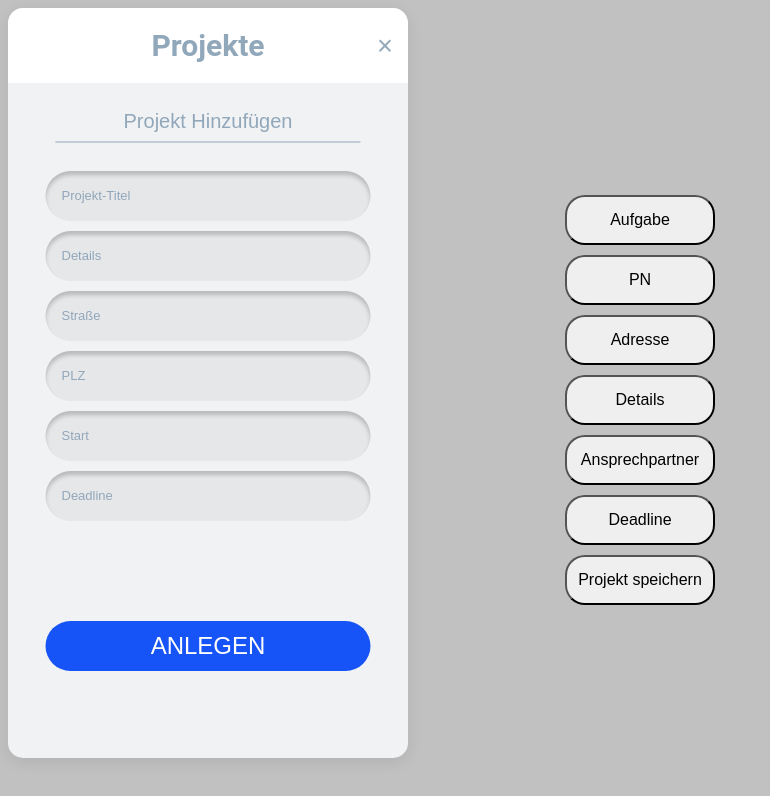
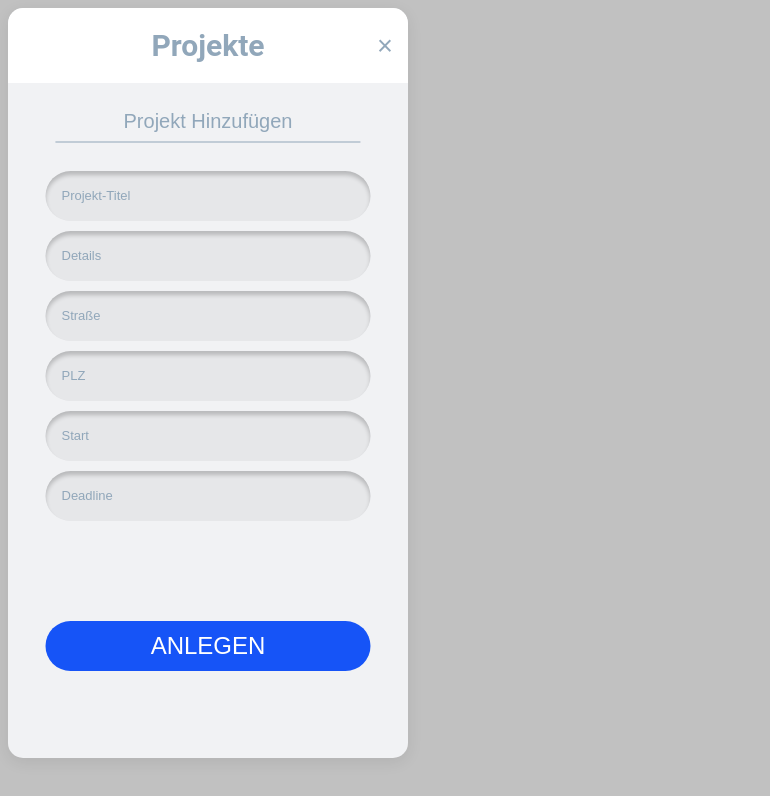
Before and after one commit to edwingutar/smartBauDoc, an Angular app in the folder frontend/: page /AddProject in a window 1280 px wide. Shown: the top 796 px of the page, without its empty margins (0-770 px from the left). Built offline with nearby package versions, Linux system fonts and the light colour scheme.

Commit message:
Speichern des Projekts erfolgt nun über korrekten Button

```diff
--- a/frontend/src/app/components/add-project/add-project.component.html
+++ b/frontend/src/app/components/add-project/add-project.component.html
@@ -64,21 +64,11 @@
         [title]="'ANLEGEN'"
         [height]= heightInput
         [minWidth]= widhtInput
-        [maxWidth]= widhtInput>
+        [maxWidth]= widhtInput
+        [onClick]="saveClick">
       </app-confirm-button>
     </div>
 
   </div>
 
 </div>
-
-
-<div class="testbutton">
-  <button (click)="test()">Aufgabe</button>
-  <button (click)="test2()">PN</button>
-  <button (click)="test3()">Adresse</button>
-  <button (click)="test4()">Details</button>
-  <button (click)="test5()">Ansprechpartner</button>
-  <button (click)="test6()">Deadline</button>
-  <button (click)="saveProject()">Projekt speichern</button>
-</div>
--- a/frontend/src/app/components/add-project/add-project.component.ts
+++ b/frontend/src/app/components/add-project/add-project.component.ts
@@ -33,6 +33,10 @@ export class AddProjectComponent {
   @Input() fifthPlaceholder = 'Start';
   @Input() sixthPlaceholder = 'Deadline';
 
+  saveClick: () => void = () => {
+    this.saveProject();
+  };
+
   project: Project = {
     title: '',
     detail: '',
@@ -54,27 +58,4 @@ export class AddProjectComponent {
       }
     });
   }
-
-  // Test
-  test():void {
-    console.log(this.project.title)
-  }
-  test2():void {
-    console.log(this.project.detail)
-  }
-  test3():void {
-    console.log(this.project.street)
-  }
-  test4():void {
-    console.log(this.project.pCode)
-  }
-  test5():void {
-    console.log(this.project.sDate)
-  }
-  test6():void {
-    console.log(this.project.dDate)
-  }
-
-
-
 }
```
